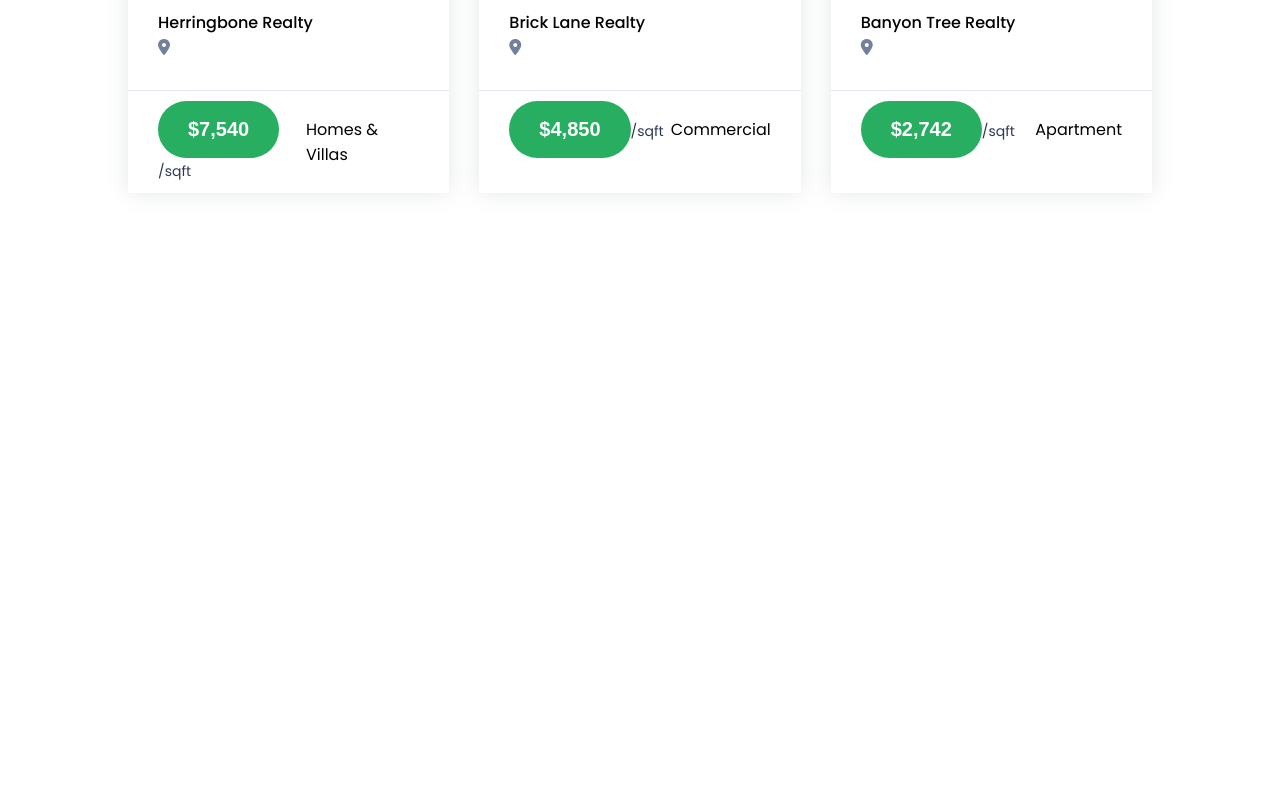
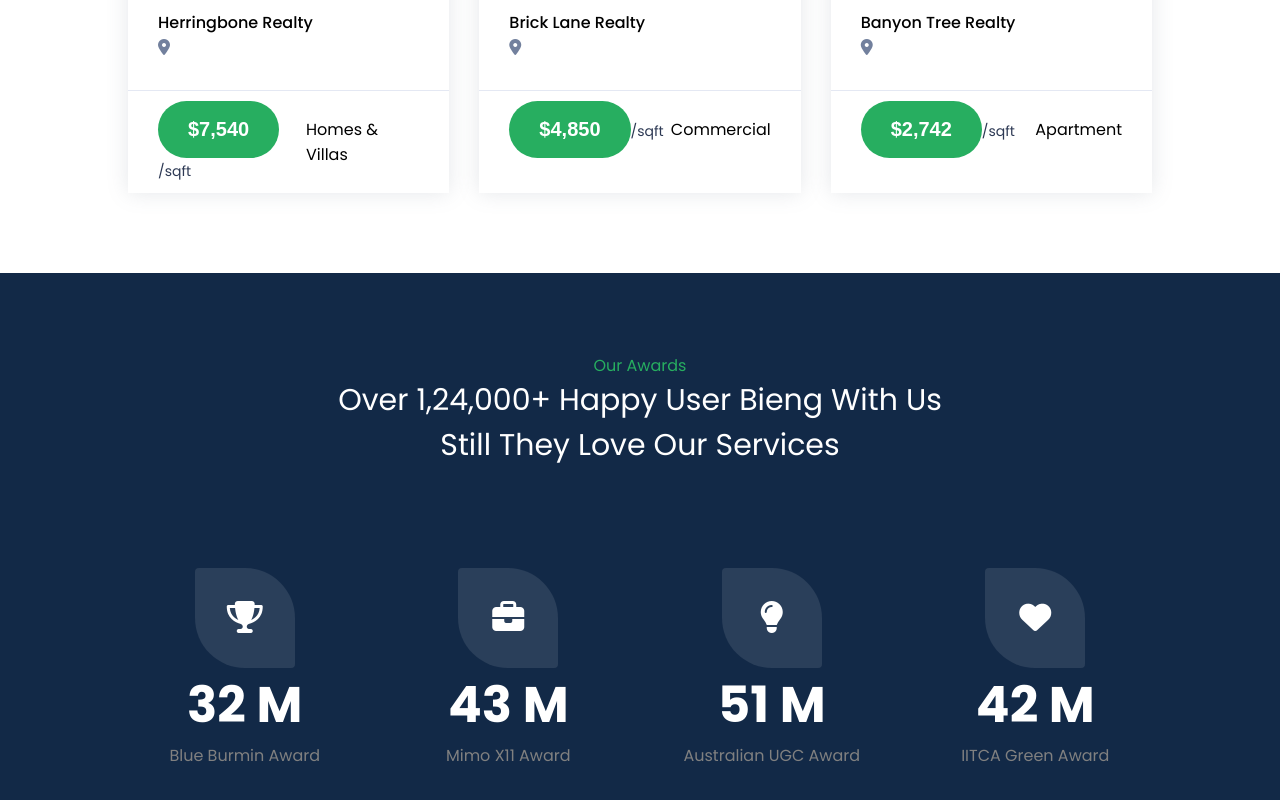
Before and after one commit to batuhansalkim/house-rental-website, a React (Create React App) app: page / in a window 1280 px wide. Shown: the part 2264-3064 px from the top of the page. Before the commit the page ends 2537 px from the top, so only its background shows below. Built offline with nearby package versions, Linux system fonts and the light colour scheme.

Commit message:
recent kısmı tamamlandı

```diff
--- a/src/App.css
+++ b/src/App.css
@@ -97,3 +97,8 @@ img{
   border-radius: 50px;
   font-size: 20px;
 }
+.grid4{
+  display: grid;
+  grid-template-columns: repeat(4,1fr);
+  grid-gap: 30px;
+}
--- /dev/null
+++ b/src/components/about/About.jsx
@@ -0,0 +1,9 @@
+import React from 'react'
+
+function About() {
+  return (
+    <div>About Page</div>
+  )
+}
+
+export default About
--- /dev/null
+++ b/src/components/blog/Blog.jsx
@@ -0,0 +1,9 @@
+import React from 'react'
+
+function Blog() {
+  return (
+    <div>Blog Page</div>
+  )
+}
+
+export default Blog
--- /dev/null
+++ b/src/components/contact/Contact.jsx
@@ -0,0 +1,9 @@
+import React from 'react'
+
+function Contact() {
+  return (
+    <div>Contact Page</div>
+  )
+}
+
+export default Contact
--- a/src/components/home/Home.jsx
+++ b/src/components/home/Home.jsx
@@ -2,13 +2,14 @@ import React from 'react'
 import Hero from './hero/Hero'
 import Featured from './featured/Featured'
 import Recent from "./recent/Recent";
-
+import Awards from './awards/Awards';
 export default function Home() {
   return (
     <>
       <Hero/>
       <Featured/>
       <Recent/>
+      <Awards/>
     </>
   )
 }
--- /dev/null
+++ b/src/components/home/awards/Awards.jsx
@@ -0,0 +1,29 @@
+import React from 'react'
+import Heading from "../../common/header/Heading";
+import awards from "../../data/awards";
+import "./awards.css";
+
+ function Awards() {
+  return (
+    <>
+        <section className='awards padding'>
+            <div className="container">
+                <Heading title='Over 1,24,000+ Happy User Bieng With Us Still They Love Our Services' subtitle='Our Awards' />
+
+                <div className='content grid4 mtop'>
+                    {awards.map((item,index)=>(
+                        <div className="box" key={index}>
+                            <div className="icon">
+                                <span>{item.icon}</span>
+                            </div>
+                            <h1>{item.num}</h1>
+                            <p>{item.name}</p>
+                        </div>
+                    ))}
+                </div>
+            </div>
+        </section>
+    </>
+  )
+}
+export default Awards;
--- /dev/null
+++ b/src/components/home/awards/awards.css
@@ -0,0 +1,34 @@
+.awards{
+    background-color: #122947;
+    color: #fff;
+    text-align:center;
+}
+.awards .heading{
+    display: flex;
+    flex-direction: column-reverse;
+}
+.awards .heading p {
+  color: #27ae60;
+}
+.awards .heading h1 {
+  color: #fff;
+  font-size: 30px;
+  font-weight: 400;
+}
+.awards .icon{
+    width: 100px;
+    height: 100px;
+    line-height: 100px;
+    margin: auto;
+    margin-top: 50px;
+    background: rgba(255, 255, 255, 0.1);
+    border-radius: 4% 50%;
+    font-size: 32px;
+    color: #ffffff;
+}
+.awards h1 {
+  font-size: 50px;
+}
+.awards p {
+  color: grey;
+}
--- a/src/components/pages/Pages.jsx
+++ b/src/components/pages/Pages.jsx
@@ -1,7 +1,12 @@
 import React from 'react'
 import Header from '../common/header/Header'
 import { BrowserRouter as Router, Switch,Route } from 'react-router-dom'
-import Home from '../home/Home'
+import Home from '../home/Home';
+import About from "../about/About";
+import Blog from "../blog/Blog";
+import Services from "../services/Services";
+import Pricing from "../pricing/Pricing";
+import Contact from "../contact/Contact";
 
 function Pages() {
   return (
@@ -10,6 +15,11 @@ function Pages() {
       <Header/>
       <Switch>
         <Route exact path='/' component={Home}/>
+        <Route path='/about' component={About}/>
+        <Route path='/blog' component={Blog}/>
+        <Route path='/services' component={Services}/>
+        <Route path='/pricing' component={Pricing}/>
+        <Route path='/contact' component={Contact}/>
       </Switch>
     </Router>
     </>
--- /dev/null
+++ b/src/components/pricing/Pricing.jsx
@@ -0,0 +1,9 @@
+import React from 'react'
+
+function Pricing() {
+  return (
+    <div>Pricing Page</div>
+  )
+}
+
+export default Pricing
--- /dev/null
+++ b/src/components/services/Services.jsx
@@ -0,0 +1,9 @@
+import React from 'react'
+
+function Services() {
+  return (
+    <div>Services Page</div>
+  )
+}
+
+export default Services
```
